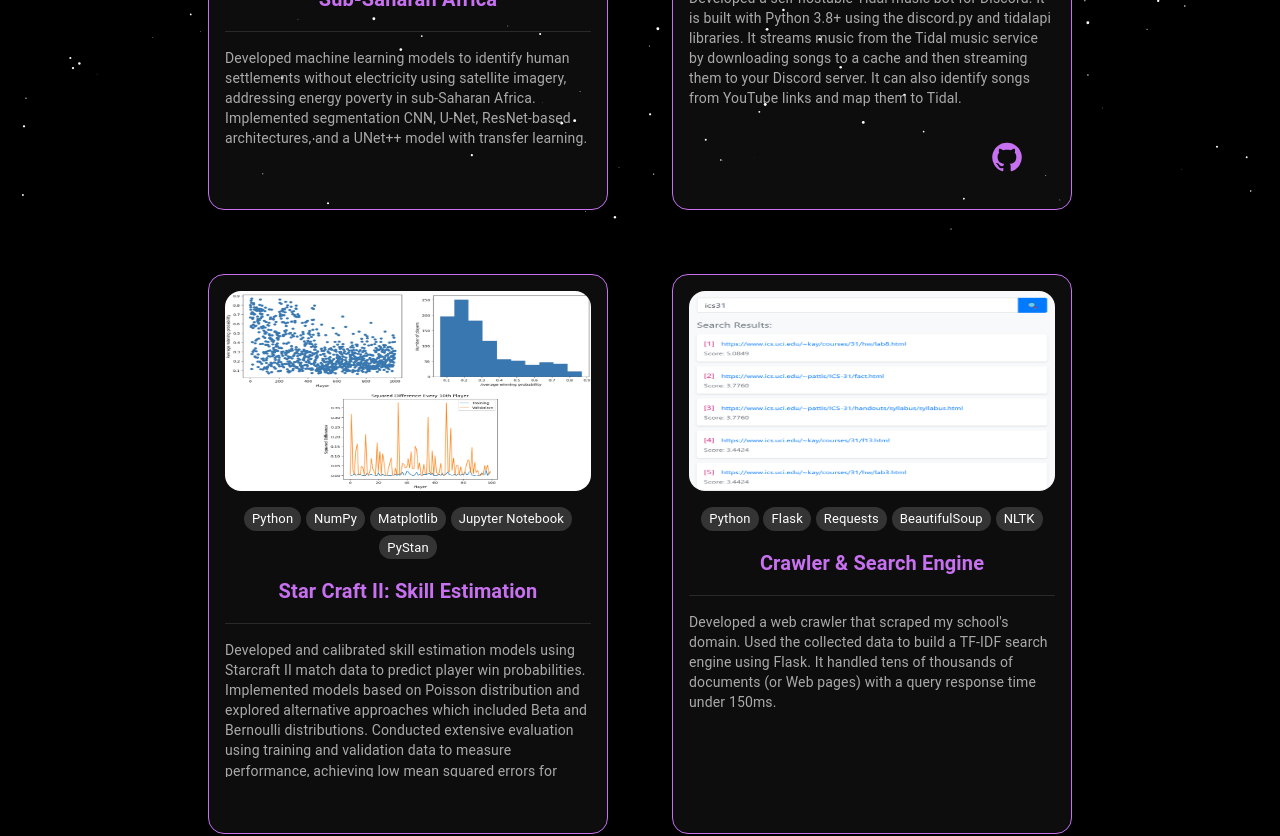
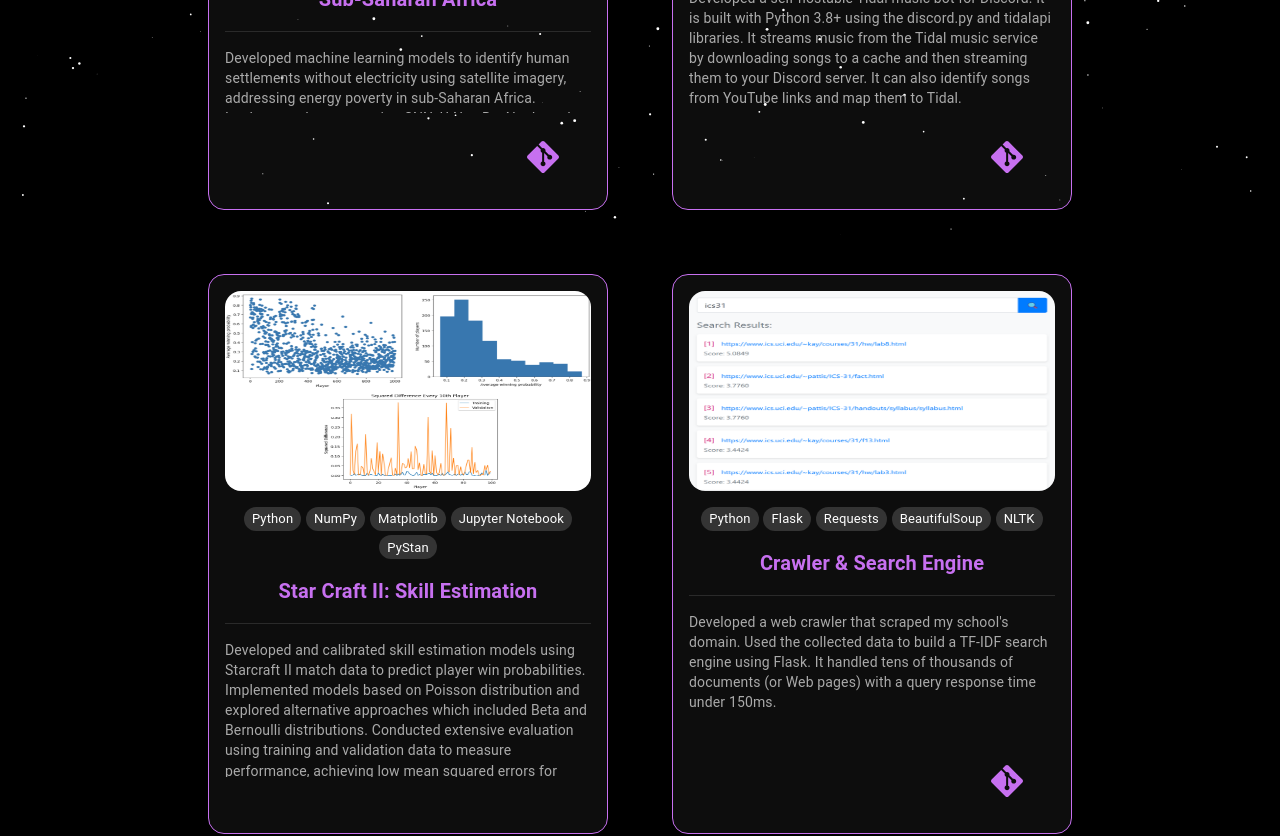
Before and after one commit to MrSpookyAngel/PortfolioWebsite, a React (Vite) app: page /projects in a window 1280 px wide. Shown: the part 560-1396 px from the top of the page. Built offline with nearby package versions, Linux system fonts and the light colour scheme.

Commit message:
Updated project cards with links to repos.

```diff
--- a/src/components/Projects/CrawlerSearchEngine.tsx
+++ b/src/components/Projects/CrawlerSearchEngine.tsx
@@ -1,4 +1,4 @@
-// import GitHubIcon from "@mui/icons-material/GitHub";
+import { SiGit } from "react-icons/si";
 
 import ProjectCard from "./ProjectCard";
 
@@ -10,14 +10,14 @@
     "Developed a web crawler that scraped my school's domain. " +
     "Used the collected data to build a TF-IDF search engine using Flask. " +
     "It handled tens of thousands of documents (or Web pages) with a query response time under 150ms. ";
-  // const links = [
-  //   {
-  //     key: "github",
-  //     Icon: <GitHubIcon sx={{ width: "2rem", height: "2rem" }} />,
-  //     href: "http://github.com",
-  //     ariaLabel: "Link to GitHub Repository",
-  //   },
-  // ];
+  const links = [
+    {
+      key: "git-repo",
+      Icon: <SiGit size="2rem" />,
+      href: "https://git.villanuevauniverse.com/VillanuevaUniverse/CrawlerSearchEngine",
+      ariaLabel: "Link to Git Repository",
+    },
+  ];
 
   return (
     <ProjectCard
@@ -25,7 +25,7 @@
       technologies={technologies}
       title={title}
       description={description}
-      // links={links}
+      links={links}
     />
   );
 }
--- a/src/components/Projects/LightSettlementDetection.tsx
+++ b/src/components/Projects/LightSettlementDetection.tsx
@@ -1,4 +1,4 @@
-// import GitHubIcon from "@mui/icons-material/GitHub";
+import { SiGit } from "react-icons/si";
 
 import ProjectCard from "./ProjectCard";
 
@@ -19,14 +19,14 @@
   const description =
     "Developed machine learning models to identify human settlements without electricity using satellite imagery, addressing energy poverty in sub-Saharan Africa. " +
     "Implemented segmentation CNN, U-Net, ResNet-based architectures, and a UNet++ model with transfer learning.";
-  // const links = [
-  //   {
-  //     key: "github",
-  //     Icon: <GitHubIcon sx={{ width: "2rem", height: "2rem" }} />,
-  //     href: "http://github.com",
-  //     ariaLabel: "Link to GitHub Repository",
-  //   },
-  // ];
+  const links = [
+    {
+      key: "git-repo",
+      Icon: <SiGit size="2rem" />,
+      href: "https://git.villanuevauniverse.com/VillanuevaUniverse/LightSettlementDetection",
+      ariaLabel: "Link to Git Repository",
+    },
+  ];
 
   return (
     <ProjectCard
@@ -34,7 +34,7 @@
       technologies={technologies}
       title={title}
       description={description}
-      // links={links}
+      links={links}
     />
   );
 }
--- a/src/components/Projects/Portfolio.tsx
+++ b/src/components/Projects/Portfolio.tsx
@@ -1,4 +1,4 @@
-// import GitHubIcon from "@mui/icons-material/GitHub";
+import { SiGit, SiRocket } from "react-icons/si";
 
 import ProjectCard from "./ProjectCard";
 
@@ -16,14 +16,20 @@
   const description =
     "My portfolio website built with React, Vite, TypeScript, and Material-UI. " +
     "It includes animations powered by Framer Motion and a PDF viewer by React-PDF.";
-  // const links = [
-  //   {
-  //     key: "github",
-  //     Icon: <GitHubIcon sx={{ width: "2rem", height: "2rem" }} />,
-  //     href: "http://github.com",
-  //     ariaLabel: "Link to GitHub Repository",
-  //   },
-  // ];
+  const links = [
+    {
+      key: "live-demo",
+      Icon: <SiRocket size="2rem" />,
+      href: "https://villanuevauniverse.com/",
+      ariaLabel: "Link to Live Demo",
+    },
+    {
+      key: "git-repo",
+      Icon: <SiGit size="2rem" />,
+      href: "https://git.villanuevauniverse.com/VillanuevaUniverse/Portfolio",
+      ariaLabel: "Link to Git Repository",
+    },
+  ];
 
   return (
     <ProjectCard
@@ -31,7 +37,7 @@
       technologies={technologies}
       title={title}
       description={description}
-      // links={links}
+      links={links}
     />
   );
 }
--- a/src/components/Projects/TidalCord.tsx
+++ b/src/components/Projects/TidalCord.tsx
@@ -1,4 +1,4 @@
-import GitHubIcon from "@mui/icons-material/GitHub";
+import { SiGit } from "react-icons/si";
 
 import ProjectCard from "./ProjectCard";
 
@@ -12,10 +12,10 @@
   const image = "TidalCord.png";
   const links = [
     {
-      key: "github",
-      Icon: <GitHubIcon sx={{ width: "2rem", height: "2rem" }} />,
-      href: "https://github.com/MrSpookyAngel/TidalCord",
-      ariaLabel: "Link to GitHub Repository",
+      key: "git-repo",
+      Icon: <SiGit size="2rem" />,
+      href: "https://git.villanuevauniverse.com/VillanuevaUniverse/TidalCord",
+      ariaLabel: "Link to Git Repository",
     },
   ];
 
```
Also changed, not shown: src/components/Projects/SkillEstimation.tsx (+0 -11 lines).
